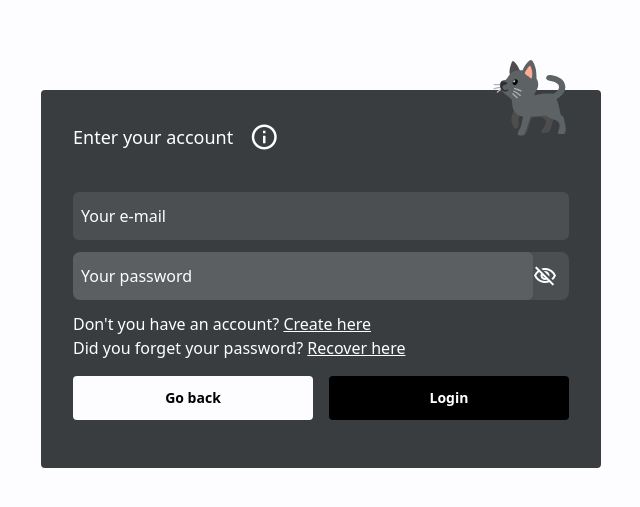
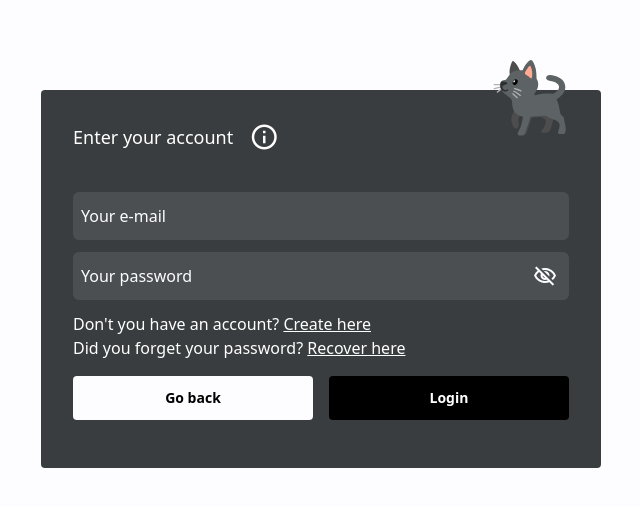
Before and after one commit to lauravivan/trend-tide, a React (Vite) app: page /account/signin in a window 1280 px wide. Shown: the part 121-628 px from the top of the page, without its empty margins (319-959 px from the left). Built offline with nearby package versions, Linux system fonts and the light colour scheme.

Commit message:
Fixed eye background

```diff
--- a/src/shared/UIElements/Input.jsx
+++ b/src/shared/UIElements/Input.jsx
@@ -26,18 +26,20 @@ const Input = ({
 
   if (type === "password") {
     return (
-      <div className={`flex rounded-lg ${className}`}>
+      <div className="flex rounded-lg">
         <input
           type={coverPass}
           placeholder={placeholder}
-          className={`rounded-md px-2 py-3 outline-none w-full ${className}`}
+          className={`rounded-l-md px-2 py-3 outline-none w-full ${className}`}
           maxLength={maxLength}
           autoComplete="off"
           onChange={onChange}
           id={id}
           name={name}
         />
-        <div className={`flex items-center mr-3`}>
+        <div
+          className={`flex flex-1 items-center rounded-r-md p-3 ${className}`}
+        >
           <button
             type="button"
             className={`flex ${showPassword ? "" : "hidden"}`}
```
